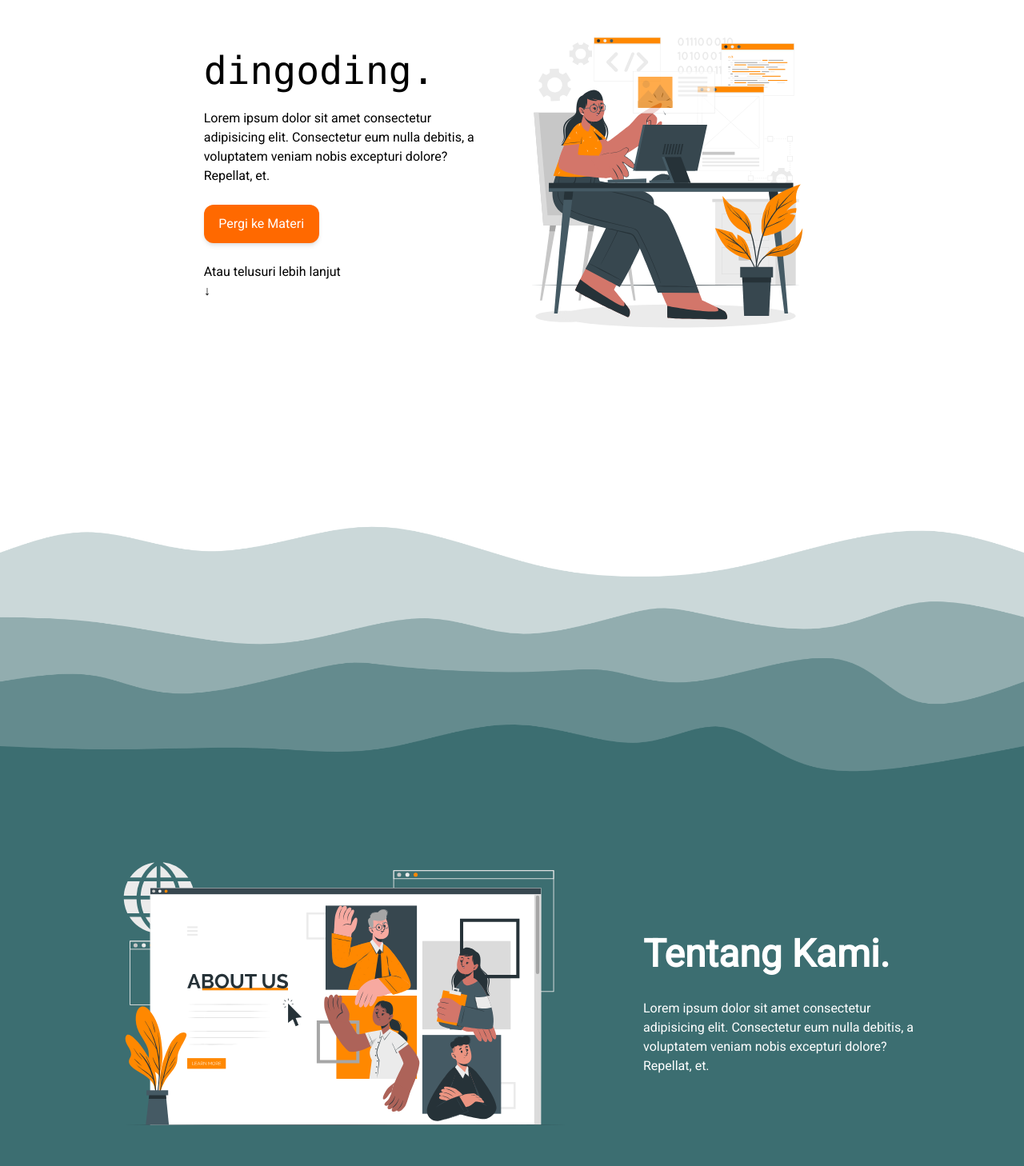
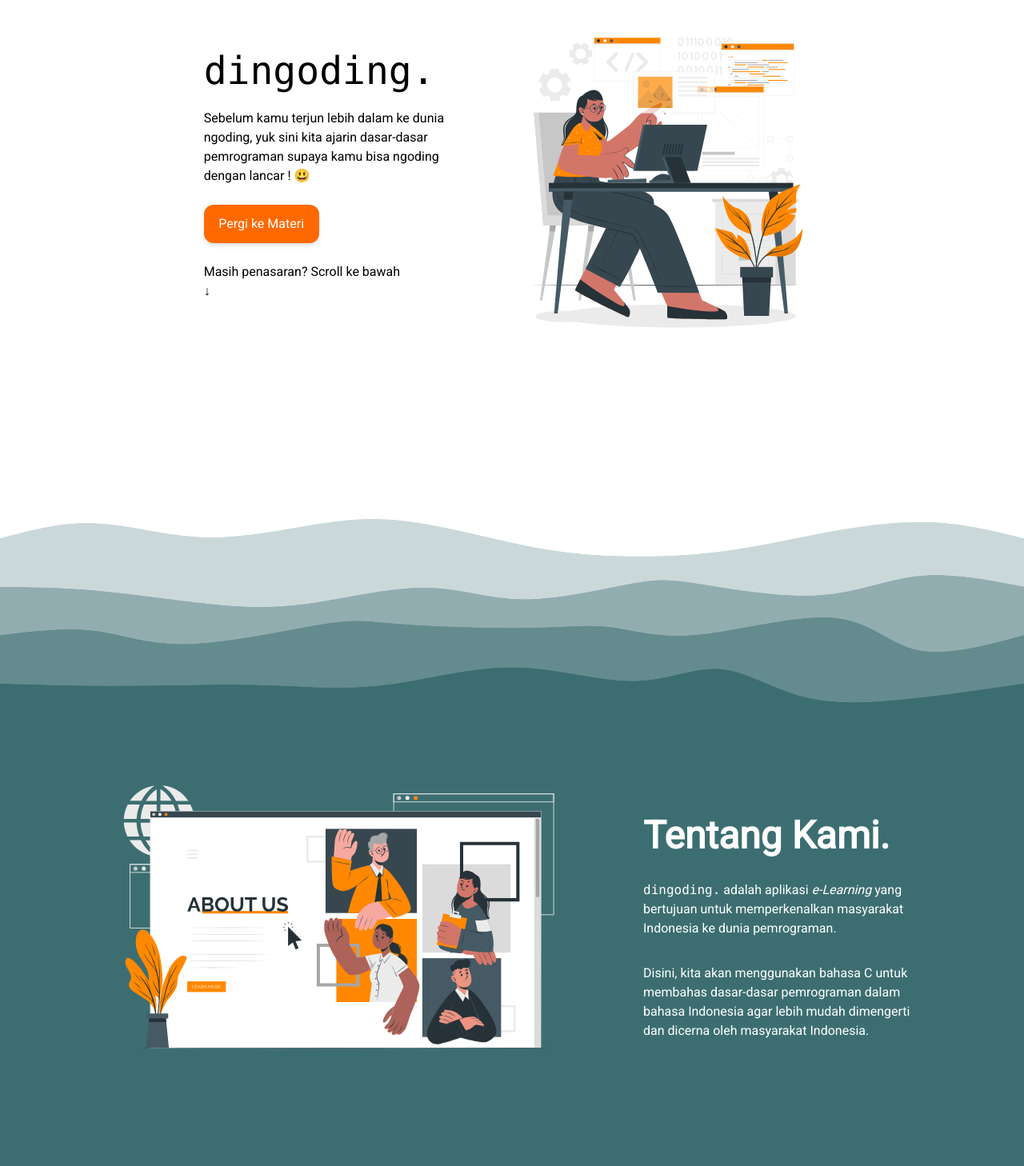
Before and after one commit to heviooot/elearning-programming, a React (Create React App) app: page / in a window 1280 px wide. Shown: the part 180-1638 px from the top of the page at 80% size. Built offline with nearby package versions, Linux system fonts and the light colour scheme.

Commit message:
tambahan bugfix

```diff
--- a/src/components/about/About.js
+++ b/src/components/about/About.js
@@ -10,7 +10,7 @@ const About = () => {
         <img
           src={wave}
           alt=""
-          className=" w-screen h-auto max-h-96 p-0 m-0 box-border"
+          className=" w-screen h-auto max-h-72 p-0 m-0 box-border"
         />
       </div>
       <div className="flex justify-center bg-lessdark">
@@ -19,10 +19,15 @@ const About = () => {
             <h1 className="text-5xl text-center font-bold md:text-left">
               Tentang Kami.
             </h1>
-            <p className="text-center md:text-left">
-              Lorem ipsum dolor sit amet consectetur adipisicing elit.
-              Consectetur eum nulla debitis, a voluptatem veniam nobis excepturi
-              dolore? Repellat, et.
+            <p className="text-justify md:text-left">
+              <span className="font-mono">dingoding.</span> adalah aplikasi{" "}
+              <em>e-Learning</em> yang bertujuan untuk memperkenalkan masyarakat
+              Indonesia ke dunia pemrograman.
+            </p>
+            <p className="text-justify md:text-left">
+              Disini, kita akan menggunakan bahasa C untuk membahas dasar-dasar pemrograman dalam bahasa
+              Indonesia agar lebih mudah dimengerti dan dicerna oleh
+              masyarakat Indonesia.
             </p>
           </div>
           <img
--- a/src/components/contacts/Contacts.js
+++ b/src/components/contacts/Contacts.js
@@ -33,7 +33,7 @@ const Contacts = () => {
 
   return (
     <>
-      <img src={wave} alt="" className="w-screen max-h-96 relative top-1" />
+      <img src={wave} alt="" className="w-screen max-h-72 relative top-1" />
       <div className="font-roboto bg-orange flex justify-center items-center">
         <div className="container flex flex-col items-center rounded-xl">
           <h1 className="px-10 text-7xl md:text-7xl font-bold text-white mt-10 text-center">
--- a/src/components/contacts/contactcard/ContactCard.js
+++ b/src/components/contacts/contactcard/ContactCard.js
@@ -12,7 +12,7 @@ const ContactCard = ({ name, img, desc, contacts }) => {
         className="relative w-36 md:w-48 object-cover h-auto rounded-full"
       />
       <h1 className="text-xl md:text-3xl font-semibold text-center font-medium">{name}</h1>
-      <p className="texl-lg md:text-xl text-center px-5">{desc}</p>
+      <p className="texl-md md:text-lg text-center px-5">{desc}</p>
       <div className="flex justify-center gap-4">
         <a
           href="https://google.com"
--- a/src/components/footer/Footer.js
+++ b/src/components/footer/Footer.js
@@ -8,7 +8,7 @@ const Footer = () => {
         <img
           src={wave}
           alt=""
-          className=" w-screen h-auto max-h-96 p-0 m-0 box-border transform scale-y-105"
+          className=" w-screen h-auto max-h-72 p-0 m-0 box-border transform scale-y-105"
         />
       </div>
       <div className="text-white bg-lessdark flex justify-center">
--- a/src/components/landing/Landing.js
+++ b/src/components/landing/Landing.js
@@ -10,10 +10,8 @@ const Landing = () => {
           <h1 className="text-5xl text-center font-mono md:text-left">
             dingoding.
           </h1>
-          <p className="font-roboto text-center md:text-left">
-            Lorem ipsum dolor sit amet consectetur adipisicing elit. Consectetur
-            eum nulla debitis, a voluptatem veniam nobis excepturi dolore?
-            Repellat, et.
+          <p className="font-roboto text-justify md:text-left">
+            Sebelum kamu terjun lebih dalam ke dunia ngoding, yuk sini kita ajarin dasar-dasar pemrograman supaya kamu bisa ngoding dengan lancar ! 😃
           </p>
           <Link
             className="text-center text-white bg-orange py-3 px-4 rounded-xl shadow-md transition duration-200 ease-in-out hover:bg-lessdark md:w-36"
@@ -22,7 +20,9 @@ const Landing = () => {
             Pergi ke Materi
           </Link>
           <p className="font-roboto text-center md:text-left">
-            Atau telusuri lebih lanjut<br/>&darr;
+            Masih penasaran? Scroll ke bawah
+            <br />
+            &darr;
           </p>
         </div>
         <img
```
